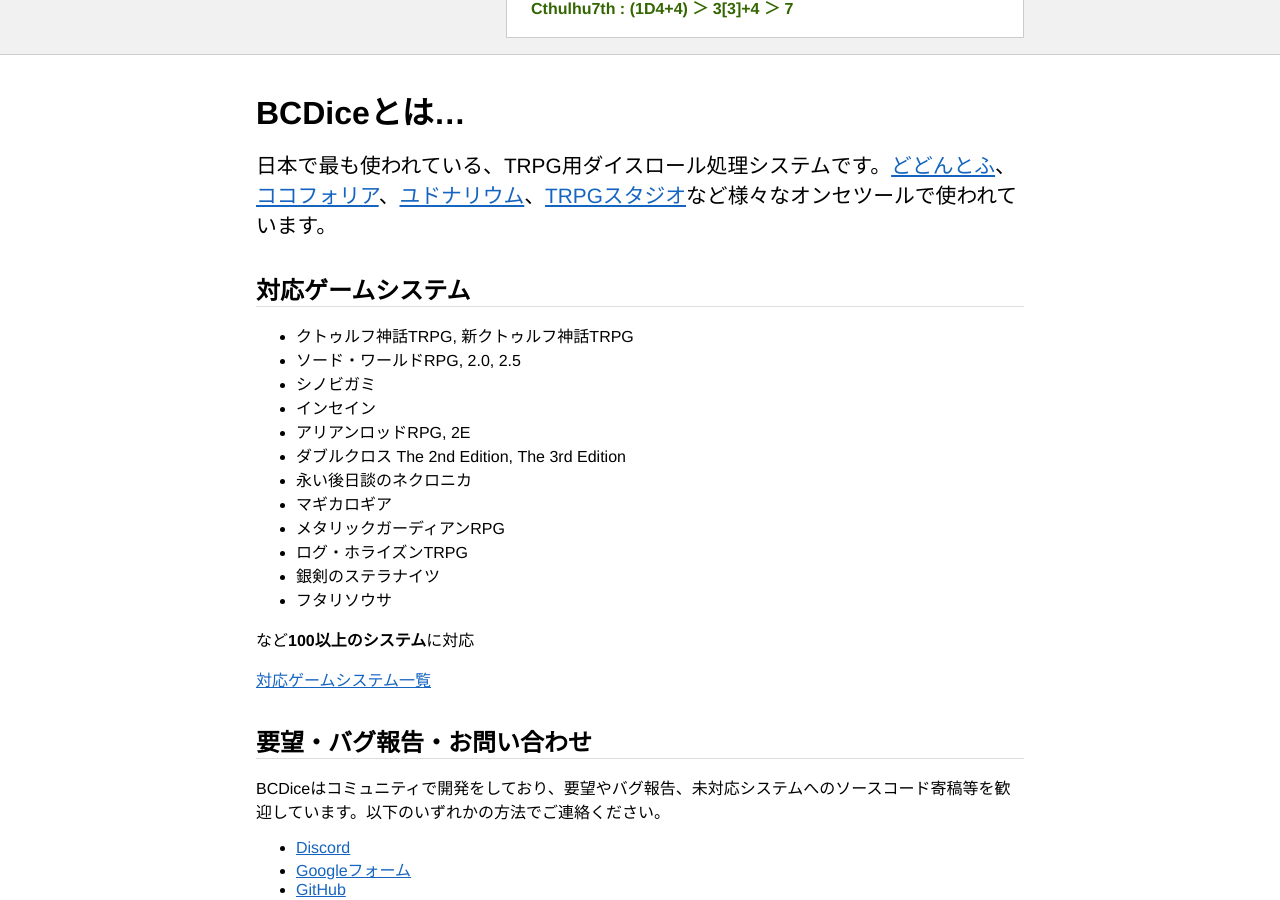
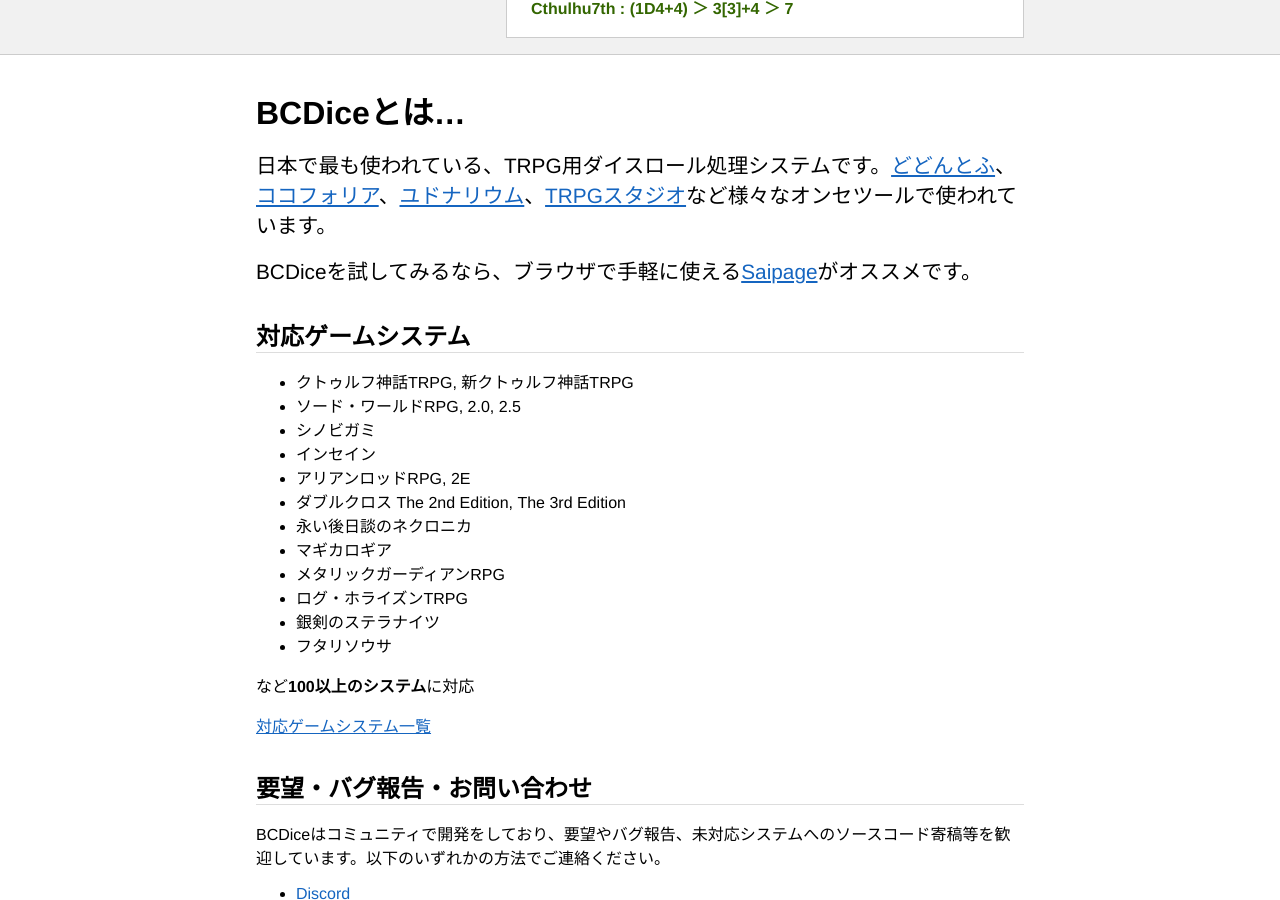
Before and after one commit to bcdice/bcdice.org, a Jekyll site: the page built from index.html, in a window 1280 px wide and 900 px high, scrolled down 310 px. Built offline with Jekyll 4.4.1, drawn with Linux system fonts in a browser that asks for light colours.

Commit message:
Saipageへのリンクを「BCDiceとは」に追加する

```diff
--- a/index.html
+++ b/index.html
@@ -26,6 +26,7 @@
   <section class="summary">
     <h1>BCDiceとは…</h1>
     <p>日本で最も使われている、TRPG用ダイスロール処理システムです。<a href="http://www.dodontof.com/">どどんとふ</a>、<a href="https://ccfolia.com/">ココフォリア</a>、<a href="https://udonarium.app/">ユドナリウム</a>、<a href="https://trpg-studio.com/">TRPGスタジオ</a>など様々なオンセツールで使われています。</p>
+    <p>BCDiceを試してみるなら、ブラウザで手軽に使える<a href="https://ysakasin.github.io/saipage/">Saipage</a>がオススメです。</p>
   </section>
 
   <section>
```
